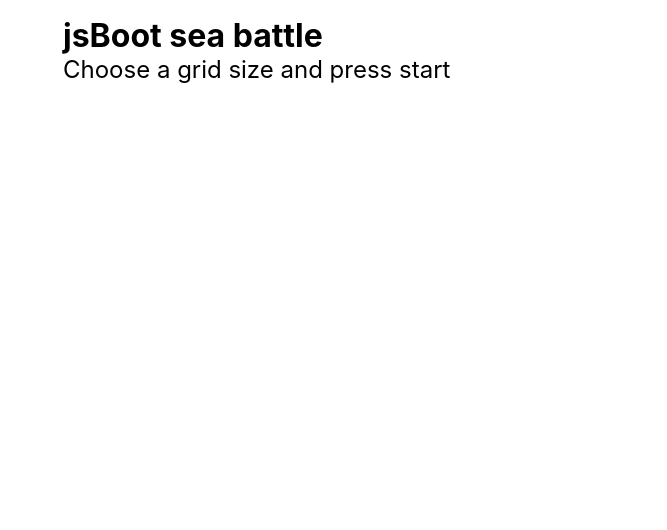
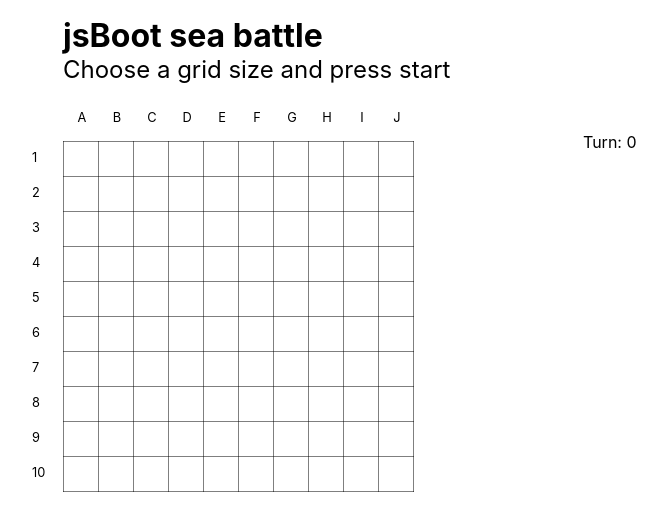
Before and after one commit to niiccolas/jsBoot, a website: page index.html in a window 1280 px wide. Both pictures are taken after a click on the button "Start!". Shown: the whole page, without its empty margins (65-732 px from the left). Drawn offline with Linux system fonts and the light colour scheme.

Commit message:
Add IDs and classes to implement live stats display

```diff
--- a/index.html
+++ b/index.html
@@ -38,8 +38,9 @@
     <div id="gameGrid"></div> <!-- hosts the js generated grid -->
   </main>
 
-  <div id="display-victory-msg"> <!-- displays messages to user -->
-      <p class="slide-in-fwd-center"></p>
+  <div id="live-stats" class="hidden no-opacity"> <!-- displays messages to user -->
+      <p>Turn: <span id="turn"></span></p>
+      <p id="victory-msg" class="hidden"></p>
   </div>
   <footer>
     <!-- <p></p> -->
```
